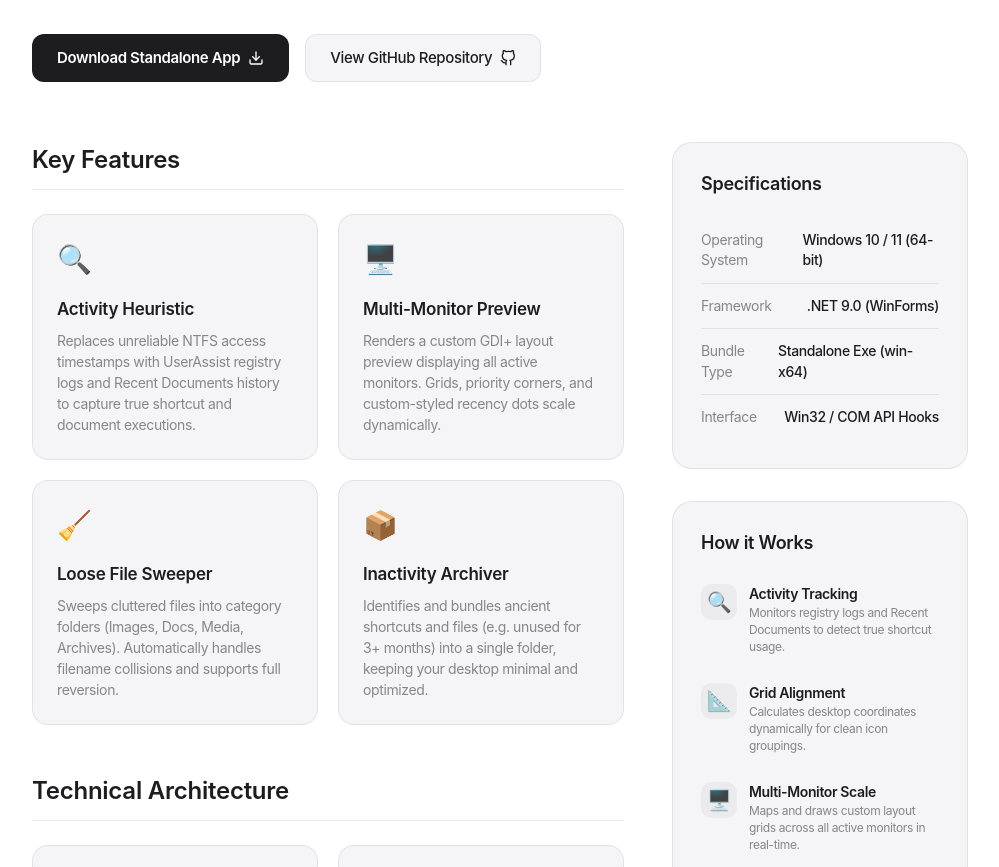
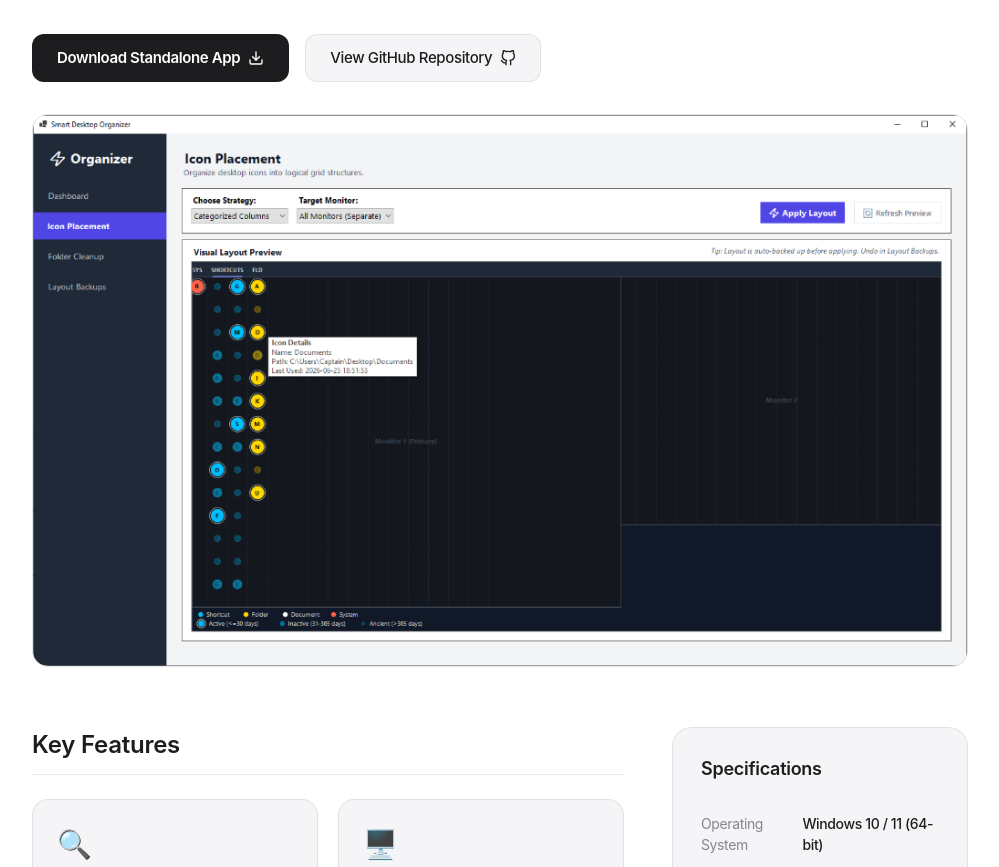
Before and after one commit to kirkbackus/portfolio, a Next.js app: page /projects/desktop-organizer in a window 1280 px wide. Shown: the part 408-1275 px from the top of the page, without its empty margins (140-1139 px from the left). Built offline with nearby package versions, Linux system fonts and the light colour scheme.

Commit message:
Place Smart Desktop Organizer screenshot above the fold in detail page

```diff
--- a/src/app/projects/desktop-organizer/page.tsx
+++ b/src/app/projects/desktop-organizer/page.tsx
@@ -78,6 +78,15 @@ export default function DesktopOrganizerPage() {
           >
             View GitHub Repository <GithubIcon />
           </a>
+        </div>
+
+        {/* Hero Screenshot */}
+        <div className={styles.imageContainer}>
+          <img
+            src={getAssetPath("/images/desktop-organizer/showcase.png")}
+            alt="Smart Desktop Organizer UI Screenshot"
+            style={{ width: "100%", height: "auto", display: "block" }}
+          />
         </div>
       </header>
 
```
